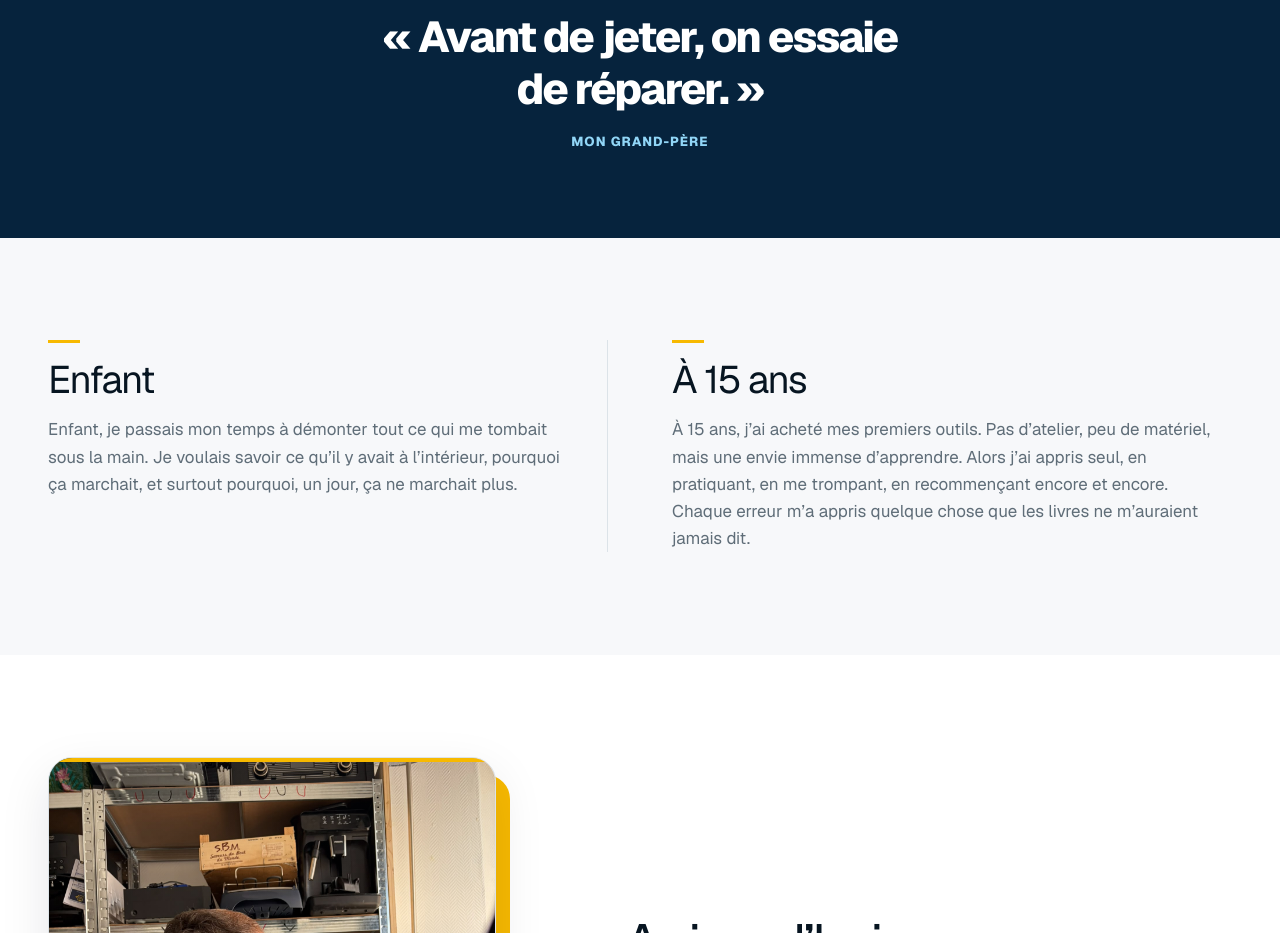
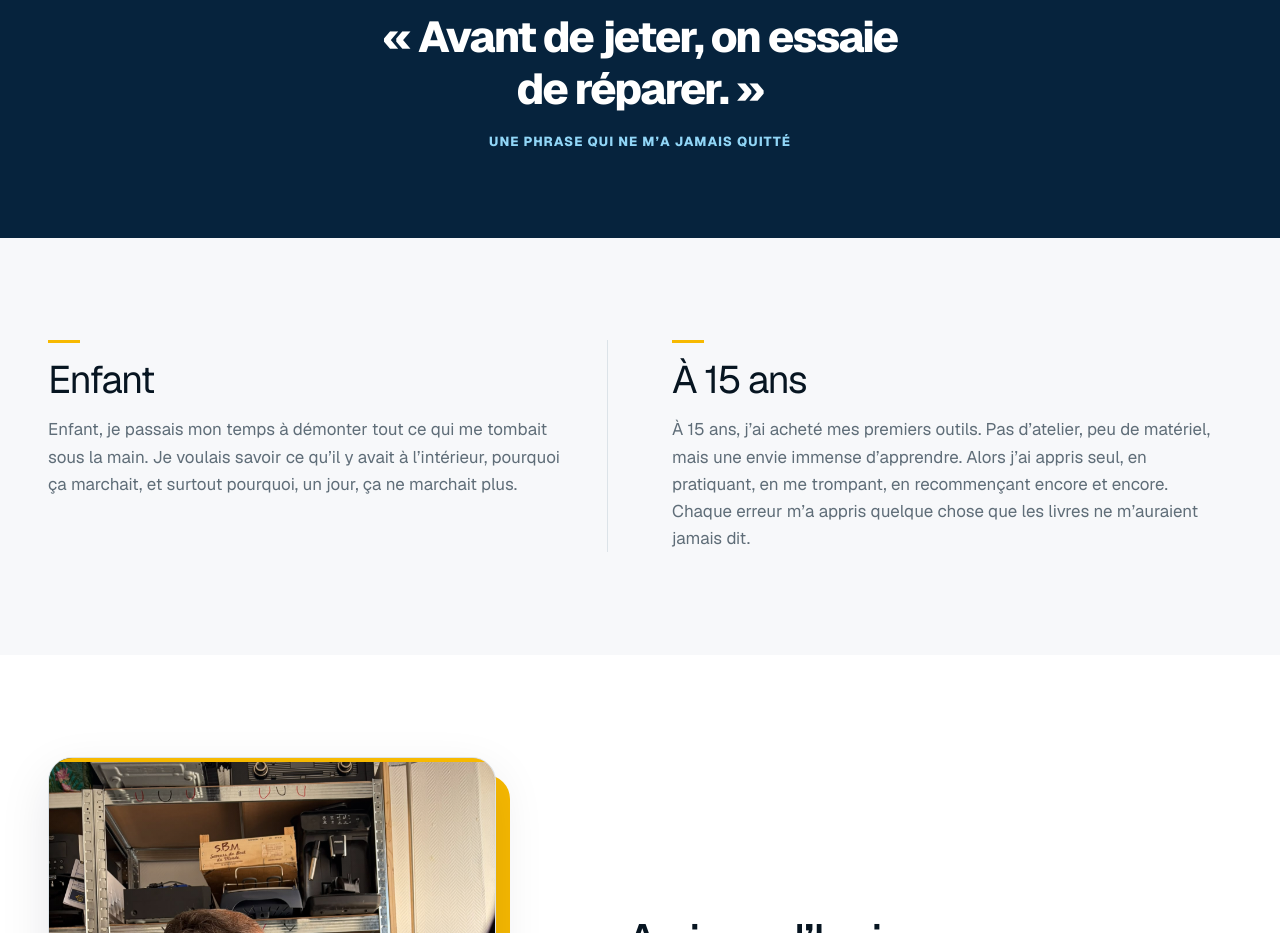
Before and after one commit to gcools-collab/phil-multi-services, a Next.js app: page /a-propos in a window 1280 px wide. Shown: the part 1400-2333 px from the top of the page. Built offline with nearby package versions, Linux system fonts and the light colour scheme; no server answers.

Commit message:
fix: refine story quote attribution
Co-authored-by: gcools.pro <gcools.pro@gmail.com>

```diff
--- a/data/phil-story.ts
+++ b/data/phil-story.ts
@@ -1,7 +1,7 @@
 export const philStory = {
   title: "Réparer, c’est une histoire de famille",
   quote: "Avant de jeter, on essaie de réparer.",
-  quoteSource: "Mon grand-père",
+  quoteSource: "Une phrase qui ne m’a jamais quitté",
   grandfather: {
     id: "story-grandfather-title",
     heading: "Tout a commencé avec lui",
```
